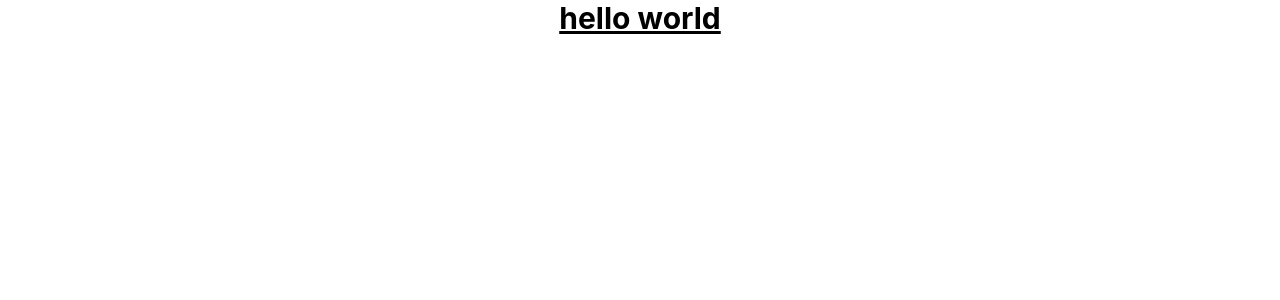
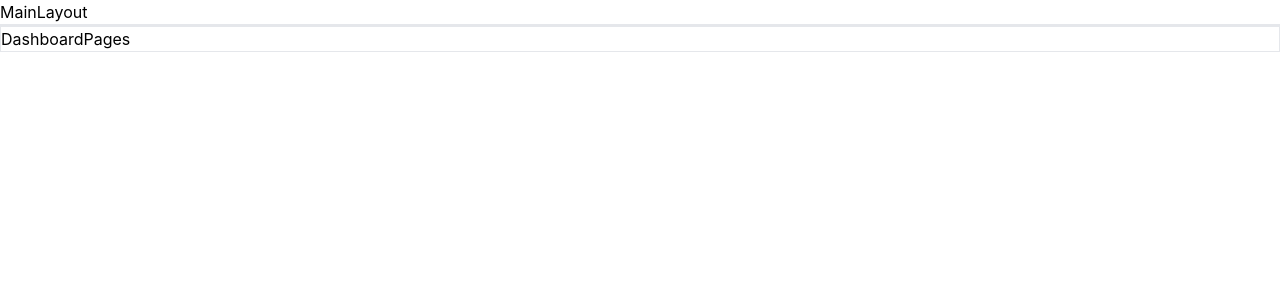
Before and after one commit to Nandonayaka/Portofolio, a React (Vite) app in the folder portofolio/: page / in a window 1280 px wide. Shown: the top 300 px of the page. Built offline with nearby package versions, Linux system fonts and the light colour scheme.

Commit message:
feat: setup route
Install ReactDOM

```diff
--- a/portofolio/src/App.jsx
+++ b/portofolio/src/App.jsx
@@ -1,18 +1,11 @@
-import { Routes, Route } from "react-router-dom";
+import { Outlet } from "react-router-dom";
 import "./App.css";
 
 function App() {
   return (
-    <Routes>
-      <Route
-        path="/"
-        element={
-          <h1 className="text-3xl font-bold underline text-center">
-            hello world
-          </h1>
-        }
-      />
-    </Routes>
+    <>
+      <Outlet />
+    </>
   );
 }
 
--- /dev/null
+++ b/portofolio/src/core/router/index.jsx
@@ -0,0 +1,28 @@
+import { createBrowserRouter } from "react-router-dom";
+import App from "../../App";
+import MainLayout from "../../view/layouts/MainLayout";
+import DashboardPages from "../../view/pages/dashboard/DashboardPages";
+
+const router = createBrowserRouter([
+    {
+        path: "/",
+        element: <App />,
+        children: [
+            {
+                element: <MainLayout />,
+                children: [
+                    {
+                        index: true,
+                        element: <DashboardPages />,
+                    },
+                    {
+                        path: "dashboard",
+                        element: <DashboardPages />,
+                    },
+                ],
+            },
+        ],
+    },
+]);
+
+export default router;
--- a/portofolio/src/main.jsx
+++ b/portofolio/src/main.jsx
@@ -1,13 +1,12 @@
 import { StrictMode } from 'react'
 import { createRoot } from 'react-dom/client'
-import { BrowserRouter } from 'react-router-dom'
+import { RouterProvider } from 'react-router-dom'
 import './index.css'
 import App from './App.jsx'
+import router from './core/router'
 
 createRoot(document.getElementById('root')).render(
   <StrictMode>
-    <BrowserRouter>
-      <App />
-    </BrowserRouter>
+    <RouterProvider router={router} />
   </StrictMode>,
-)
+);
--- /dev/null
+++ b/portofolio/src/view/layouts/MainLayout.jsx
@@ -0,0 +1,14 @@
+import { Outlet } from "react-router-dom";
+
+const MainLayout = () => {
+    return (
+        <div>
+            <h1 className="border-b-2 border-gray-200">MainLayout</h1>
+            <div className="border border-gray-200 mx-auto">
+                <Outlet />
+            </div>
+        </div>
+    );
+};
+
+export default MainLayout;
--- /dev/null
+++ b/portofolio/src/view/pages/dashboard/DashboardPages.jsx
@@ -0,0 +1,9 @@
+const DashboardPages = () => {
+    return (
+        <div>
+            <h1>DashboardPages</h1>
+        </div>
+    );
+};
+
+export default DashboardPages;
```
